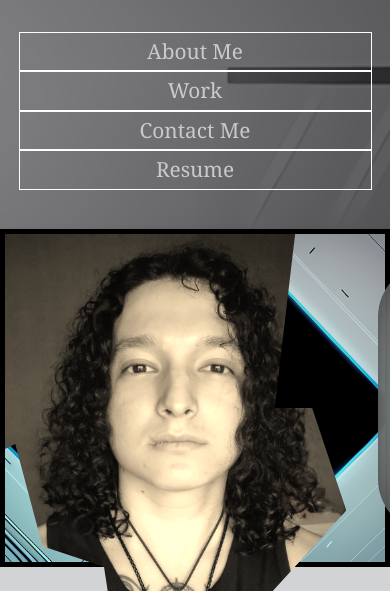
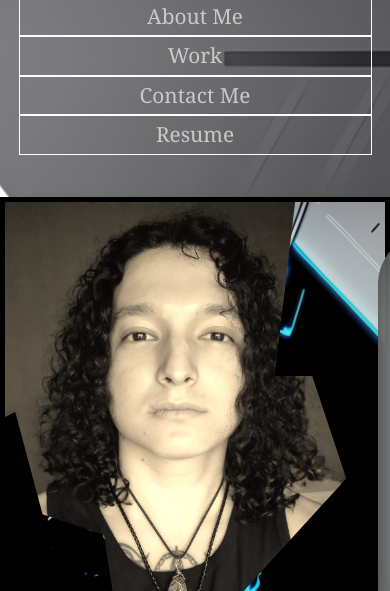
Before and after one commit to rune-encoder/Portfolio-v1, a plain HTML site: page index.html in a window 390 px wide. Shown: the part 91-682 px from the top of the page. Drawn offline with Linux system fonts and the light colour scheme.

Commit message:
Corrected Main-Section Size

```diff
--- a/assets/style.css
+++ b/assets/style.css
@@ -47,7 +47,7 @@ h1 {
     background-repeat: no-repeat;
     filter:saturate(250%);
     /*Text Style - Title and Logo*/
-    color: var(--medium);
+    color: var(--secondary);
     font-variant: small-caps;
     font-style: oblique;
     font-weight: 500;
@@ -62,8 +62,6 @@ nav {
     /*Block Dimensions - Navagation Bar*/
     margin: 5px 10px 0 20px;
     position: relative;
-    top: 35px;
-
 }
 
 /*Header Navagation Bar: Links*/
@@ -114,7 +112,7 @@ nav a:hover {
     /*Border Style - Main Container and Background*/
     border: 5px var(--dark) solid;
     /*Block Dimensions - Main Container and Background*/
-    height: 40vh;
+    height: 61vh;
     /*Display Behavior - Main Container and Background*/
     display: flex;
     justify-content: space-between;
@@ -353,7 +351,7 @@ hgroup p {
 
     /*Header & Contents Within Section: Adjustments to Viewport*/
     header {
-        height: 20rem;
+        height: 18rem;
         display: block;
         text-align: center;
     }
```
